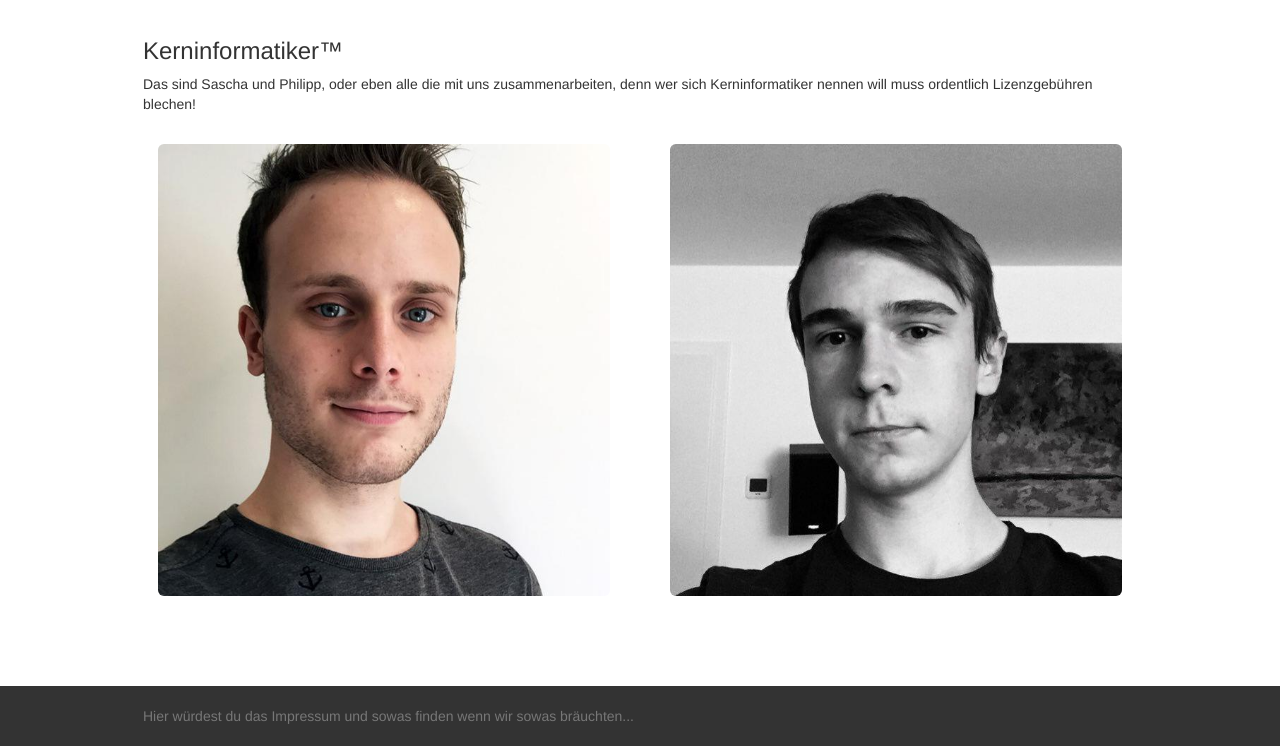
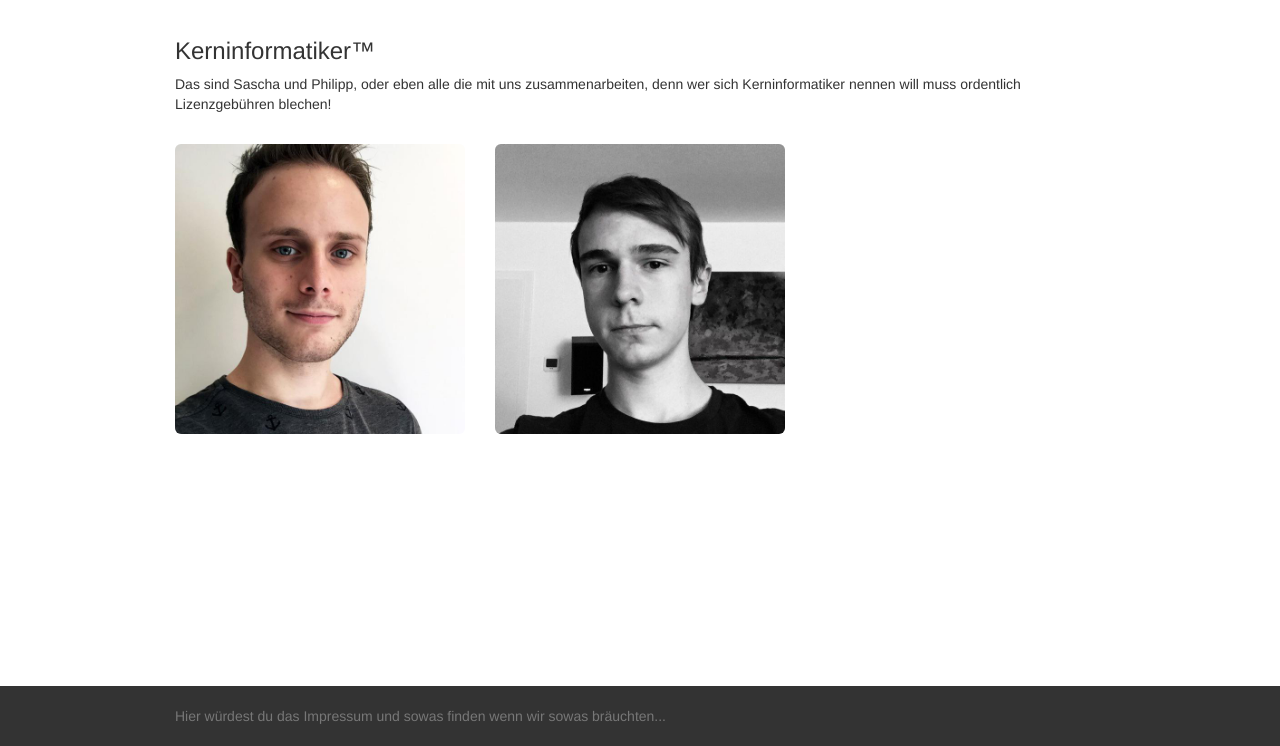
Before and after one commit to N3xiz/MalMal, a plain HTML site: page index.html in a window 1280 px wide. Shown: the part 54-800 px from the top of the page. Drawn offline with Linux system fonts and the light colour scheme.

Commit message:
changed picture grid and container width

```diff
--- a/css/content.css
+++ b/css/content.css
@@ -1,5 +1,5 @@
 .container {
     width: auto;
-    max-width: 1024px;
+    max-width: 960px;
     padding: 0 15px;
 }
--- a/index.html
+++ b/index.html
@@ -1,7 +1,7 @@
 <!DOCTYPE html>
 <html lang="de">
 <head>
-    <title>Bootstrap Example</title>
+    <title>Home</title>
     <meta charset="utf-8">
     <meta name="viewport" content="width=device-width, initial-scale=1">
     <link rel="stylesheet" href="css/bootstrap.min.css">
@@ -36,20 +36,15 @@
         nennen will muss ordentlich Lizenzgebühren blechen!</p>
     <br>
     <!--picture grid start-->
-    <div class="row form-group">
-        <div class="col-md-6 form-group">
-            <div class="col-md-12 form-group">
-                <img src="img/sascha.jpg" class="img-rounded img-responsive gap-right" alt="Cinque Terre">
+        <div class="row">
+            <div class="col-xs-4">
+                <img src="img/sascha.jpg" class="img-rounded img-responsive gap-right im" alt="Sascha">
+            </div>
+            <div class="col-xs-4">
+                <img src="img/philipp.jpg" class="img-rounded img-responsive" alt="Philipp">
             </div>
         </div>
-        <div class="col-md-6 form-group">
-            <div class="col-md-12 form-group">
-                <img src="img/philipp.jpg" class="img-rounded img-responsive" alt="Cinque Terre">
-            </div>
-        </div>
-    </div>
     <!--picture grid end-->
-
 </div>
 <!--site content end-->
 
```
Also changed, not shown: malmal.html (+3 -2 lines), scoreboard.html (+3 -2 lines), submit-word.html (+3 -2 lines).
